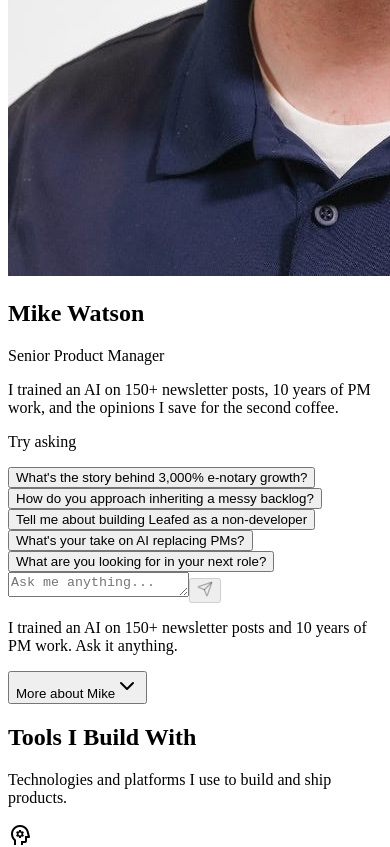
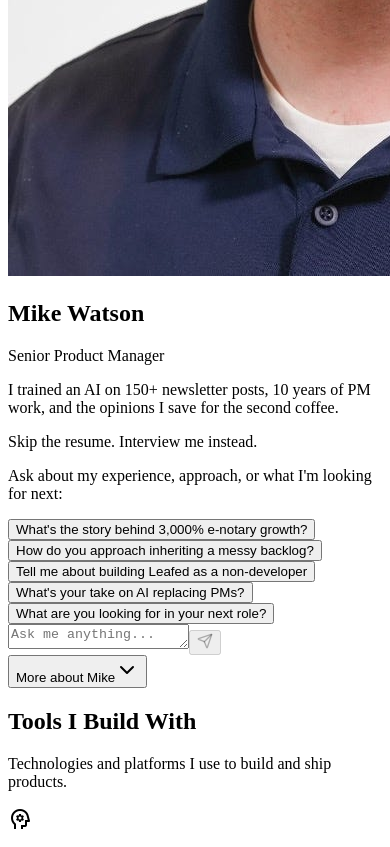
Before and after one commit to productparty/mikewatson-portfolio, a React (Vite) app in the folder client/: page / in a window 390 px wide. Shown: the part 663-1510 px from the top of the page. Built offline with nearby package versions, Linux system fonts and the light colour scheme.

Commit message:
Revamp AIHeroSection layout and content - Adjust padding for better spacing, update header and text styles for improved readability, and enhance the introductory section with a new tagline. Modify starter questions prompt for clarity and remove mobile-only tagline for a cleaner design.

```diff
--- a/client/src/components/consulting/ai-hero-section.tsx
+++ b/client/src/components/consulting/ai-hero-section.tsx
@@ -152,36 +152,39 @@ export function AIHeroSection() {
 
   return (
     <section className="relative min-h-[calc(100vh-64px)] flex flex-col">
-      <div className="flex-1 flex flex-col items-center justify-center px-4 sm:px-6 lg:px-8 py-6">
+      <div className="flex-1 flex flex-col items-center justify-center px-4 sm:px-6 lg:px-8 py-8">
         <div className="w-full max-w-3xl mx-auto">
-          {/* Compact Header - Only show when no messages */}
+          {/* Intro Section - Only show when no messages */}
           {!hasConversation && (
-            <div className="flex items-center gap-4 mb-6">
-              {/* Photo - smaller, circular */}
-              <div className="flex-shrink-0">
+            <div className="text-center mb-8">
+              {/* Photo */}
+              <div className="flex justify-center mb-4">
                 <div className="relative">
                   <div className="absolute inset-0 bg-gradient-to-tr from-pm-primary/30 to-sky-500/30 rounded-full blur-xl scale-110" />
                   <img
                     src={PERSONAL_INFO.avatar}
                     alt="Mike Watson"
-                    className="relative w-20 h-20 sm:w-24 sm:h-24 rounded-full object-cover border-3 border-white dark:border-slate-700 shadow-lg"
+                    className="relative w-24 h-24 sm:w-28 sm:h-28 rounded-full object-cover border-4 border-white dark:border-slate-700 shadow-lg"
                   />
                 </div>
               </div>
 
-              {/* Text */}
-              <div className="flex-1 min-w-0">
-                <h1 className="text-2xl sm:text-3xl font-black text-slate-900 dark:text-white font-display leading-tight">
+              {/* Name & Title */}
+              <h1 className="text-3xl sm:text-4xl font-black text-slate-900 dark:text-white font-display mb-1">
                 Mike Watson
               </h1>
-                <p className="text-sm sm:text-base text-pm-primary dark:text-blue-400 font-semibold mb-1">
+              <p className="text-base sm:text-lg text-pm-primary dark:text-blue-400 font-semibold mb-4">
                 Senior Product Manager
               </p>
-                <p className="text-sm text-pm-muted dark:text-slate-400 leading-snug hidden sm:block">
+
+              {/* Value Proposition */}
+              <p className="text-base sm:text-lg text-pm-muted dark:text-slate-400 leading-relaxed max-w-xl mx-auto mb-2">
                 I trained an AI on 150+ newsletter posts, 10 years of PM work,
                 and the opinions I save for the second coffee.
               </p>
-              </div>
+              <p className="text-lg sm:text-xl font-semibold text-slate-700 dark:text-slate-200">
+                Skip the resume. Interview me instead.
+              </p>
             </div>
           )}
 
@@ -247,16 +250,16 @@ export function AIHeroSection() {
 
             {/* Starter Questions */}
             {!hasConversation && (
-              <div className="px-4 py-4">
-                <p className="text-xs text-pm-muted dark:text-slate-400 text-center mb-3 uppercase tracking-wide font-medium">
-                  Try asking
+              <div className="px-4 sm:px-6 py-5">
+                <p className="text-sm text-pm-muted dark:text-slate-400 text-center mb-4">
+                  Ask about my experience, approach, or what I'm looking for next:
                 </p>
                 <div className="flex flex-wrap gap-2 justify-center">
                   {STARTER_QUESTIONS.map((question, index) => (
                     <button
                       key={index}
                       onClick={() => handleStarterClick(question)}
-                      className="px-3 py-1.5 text-sm bg-slate-50 dark:bg-slate-700 hover:bg-pm-primary/10 dark:hover:bg-slate-600 text-pm-body dark:text-slate-300 rounded-full transition-colors border border-slate-200 dark:border-slate-600 hover:border-pm-primary/30"
+                      className="px-4 py-2 text-sm bg-slate-50 dark:bg-slate-700 hover:bg-pm-primary/10 dark:hover:bg-slate-600 text-pm-body dark:text-slate-300 rounded-full transition-colors border border-slate-200 dark:border-slate-600 hover:border-pm-primary/30"
                     >
                       {question}
                     </button>
@@ -302,12 +305,6 @@ export function AIHeroSection() {
             </div>
           </div>
 
-          {/* Mobile-only tagline */}
-          {!hasConversation && (
-            <p className="text-sm text-pm-muted dark:text-slate-400 text-center mt-4 sm:hidden px-4">
-              I trained an AI on 150+ newsletter posts and 10 years of PM work. Ask it anything.
-            </p>
-          )}
         </div>
       </div>
 
```
Lines whose indentation alone changed are shown as unchanged.
